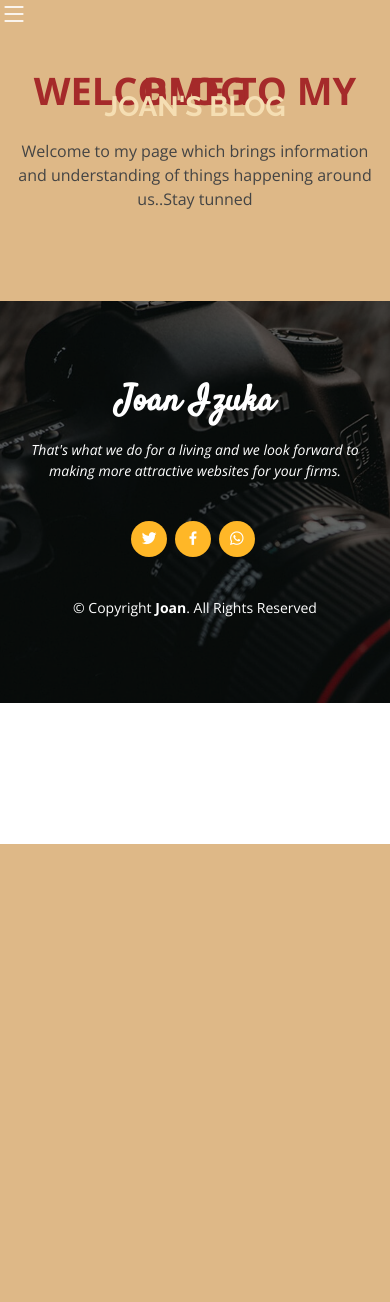
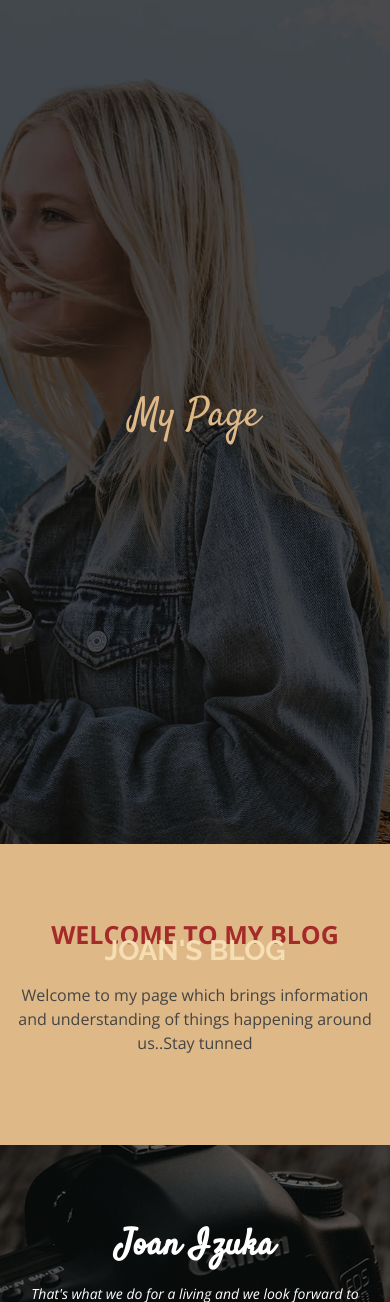
Before and after one commit to Awelejoan/My-portfolio, a Django app: template templates/portapp/blog.html in a window 390 px wide. Shown: the top 1302 px of the page. Before the commit the page ends 844 px from the top, so only its background shows below. Run offline with Django 3.2, Linux system fonts and the light colour scheme; the template is opened without the code that fills it, so the values that code supplies are empty; some libraries are stand-ins or nearby versions.

Commit message:
my commit

```diff
--- a/portapp/forms.py
+++ b/portapp/forms.py
@@ -28,9 +28,9 @@
             raise forms.ValidationError('Your emails must match')
 
 class CommentForm(forms.ModelForm):
-    name = forms.CharField(widget=forms.TextInput(attrs={'class':'form-control', 'style':'width:70%'}))
-    email= forms.EmailField(widget=forms.EmailInput(attrs={'class':'form-control', 'style':'width:70%'}))
-    comment= forms.CharField(widget=forms.Textarea(attrs={'class':'form-control', 'placeholder':'comment', 'style':'width:70%'}))
+    name = forms.CharField(widget=forms.TextInput(attrs={'class':'form-control', 'style':'width:100%'}))
+    email= forms.EmailField(widget=forms.EmailInput(attrs={'class':'form-control', 'style':'width:100%'}))
+    comment= forms.CharField(widget=forms.Textarea(attrs={'class':'form-control', 'placeholder':'comment', 'style':'width:100%'}))
     class Meta():
         model =Comment
         fields = ('name', 'email', 'comment')
--- a/static/portapp/assets/css/style.css
+++ b/static/portapp/assets/css/style.css
@@ -403,7 +403,7 @@
     margin-bottom: 15px;
   }
   .section-title span {
-    font-size: 38px;
+    font-size: 25px;
   }
 }
 #about{
@@ -1198,3 +1198,36 @@
   font-size: 13px;
 
 }
+@media  only screen and (min-width:320px) and (max-width:1128px){
+.most{
+  position: relative;
+
+  margin-left: 0%;
+
+
+}
+.form{
+  width:100%;
+}
+.blog{
+  font-size: 25px;
+}
+.button{
+  width: 30px;
+  background-color: brown;
+}
+.account{
+  font-size: 17px;
+}
+.h2{
+  font-size: 25px;
+  margin-right: 20px;
+}
+.reg{
+  width: 85%;
+  background-color: brown;
+}
+.log{
+  width: 90%;
+}
+}
--- a/templates/portapp/blog.html
+++ b/templates/portapp/blog.html
@@ -1,23 +1,49 @@
-{% extends 'portapp/base.html' %}
 {% load static %}
-{% block title %}
-Blog
-{% endblock %}
+<!DOCTYPE html>
+<html lang="en">
 
-{% block content%}
-<link rel="stylesheet" href="{%static 'portapp/assets/css/blog.css'%}">
-<!--
+<head>
+  <meta charset="utf-8">
+  <meta content="width=device-width, initial-scale=1.0" name="viewport">
+
+
+  <title>{% block title %}
+        {% endblock %}
+  </title>
+  <meta content="" name="description">
+  <meta content="" name="keywords">
+
+  <!-- Favicons -->
+  <link href="{% static 'portapp/assets/img/favicon.png' %}" rel="icon">
+  <link href="{% static 'portapp/assets/img/apple-touch-icon.png'%}" rel="apple-touch-icon">
+
+  <!-- Google Fonts -->
+  <link href="https://fonts.googleapis.com/css?family=Open+Sans:300,300i,400,400i,600,600i,700,700i|Raleway:300,300i,400,400i,500,500i,600,600i,700,700i|Satisfy" rel="stylesheet">
+
+  <!-- Vendor CSS Files -->
+  <link href="{% static 'portapp/assets/vendor/bootstrap/css/bootstrap.min.css' %}" rel="stylesheet">
+  <link href="{% static 'portapp/assets/vendor/bootstrap-icons/bootstrap-icons.css' %}" rel="stylesheet">
+  <link href="{% static 'portapp/assets/vendor/boxicons/css/boxicons.min.css' %}" rel="stylesheet">
+  <link href="{% static 'portapp/assets/vendor/glightbox/css/glightbox.min.css'%}" rel="stylesheet">
+  <link href="{% static 'portapp/assets/vendor/swiper/swiper-bundle.min.css' %}" rel="stylesheet">
+
+  <!-- Template Main CSS File -->
+  <link href="{% static 'portapp/assets/css/style.css'%} " rel="stylesheet">
+</head>
+<body>
+
+
 <section id="hero">
   <div class="hero-container">
-    <h1 style="color:rgb(44, 19, 1); font-style: italic;">Welcome to my Blog</h1> -->
+    <h1>My Page</h1>
 
-</section>
+</section><!-- End Hero -->
 
 <section id="portfolio" class="portfolio"  style="background-color: burlywood;">
   <div class="container">
 
     <div class="section-title">
-      <span>Welcome to my Blog</span>
+      <span class="blog">Welcome to my Blog</span>
       <h2>joan's Blog</h2>
       <p>Welcome to my page which brings information and understanding of things happening around us..Stay tunned</p>
     </div>
```
Also changed, not shown: other parts of templates/portapp/blog.html (+38 -1 lines), dashboard/forms.py (+9 -9 lines), templates/portapp/blog_detail.html (+19 -12 lines), templates/portapp/login.html (+6 -5 lines), templates/portapp/reg.html (+5 -4 lines), db.sqlite3, media/brown-knotless.webp (added).
